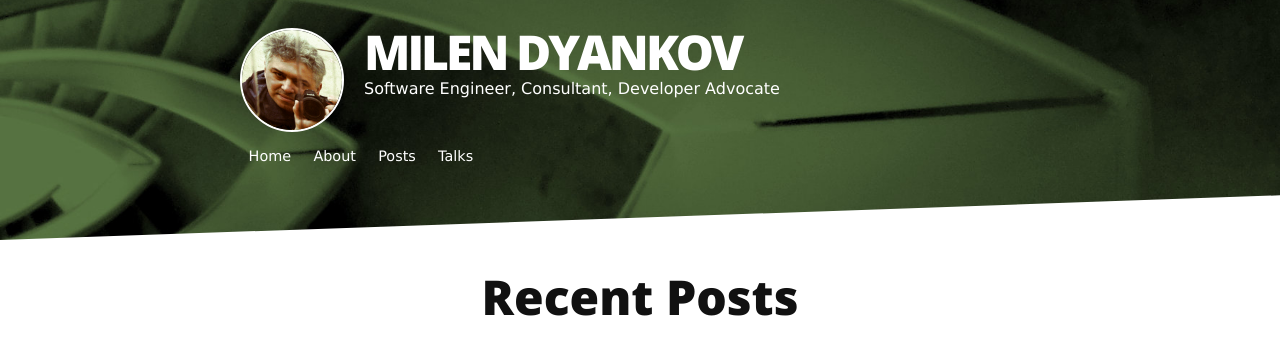
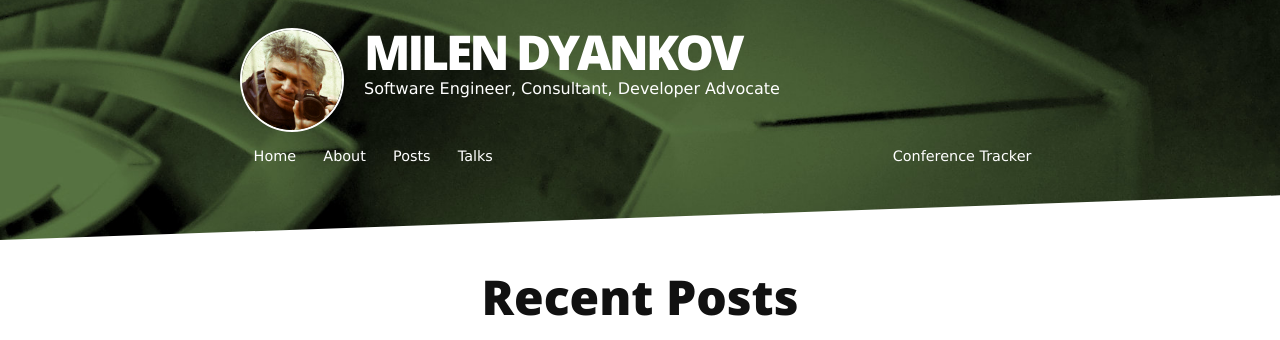
Before and after one commit to azzazzel/azzazzel.github.io, a Jekyll site: the page built from index.html, in a window 1280 px wide. Shown: the top 340 px of the page. Built offline with Jekyll 4.4.1, drawn with Linux system fonts in a browser that asks for light colours; nearby versions of some CDN libraries; the list of posts is cut into pages by our own code.

Commit message:
Add link to ConferenceTracker

```diff
--- a/_config.yml
+++ b/_config.yml
@@ -23,6 +23,8 @@ navigation:
    url: /posts
  - title: Talks
    url: /talks
+ - title: Conference Tracker
+   url: /ConferenceTracker
 
 social:
    email: milendyankov@gmail.com
--- a/_includes/header.html
+++ b/_includes/header.html
@@ -10,7 +10,7 @@
          </div>
       </div>
         <nav class="nav-collapse">
-          <ul class="noList">
+          <ul class="noList menu">
             {% for link in site.navigation %}{% assign current = nil %}{% if page.url contains link.url %}{% assign current = 'current' %}{% endif %}
               <li class="element {% if forloop.first %}first{% endif %} {{ current }} {% if forloop.last %}last{% endif %}">
                 <a href="{{ link.url | prepend: site.baseurl }}">{{ link.title }}</a>
--- a/assets/css/style.css
+++ b/assets/css/style.css
@@ -86,4 +86,24 @@ blockquote {
 		width:98%
 	}
 
+	.menu {
+		display: -webkit-flex !important;
+		display: -ms-flex !important;
+		display: flex !important;
+	}
+
+	.menu li {
+		display: inline-block;
+		list-style: none;
+	}
+
+	.menu li:not(:last-of-type) {
+	  margin: 0 5px;
+	  width: auto;
+	}
+
+	.menu li:last-of-type {
+		margin-left: auto;
+		text-align: right;
+	}
 }
```
